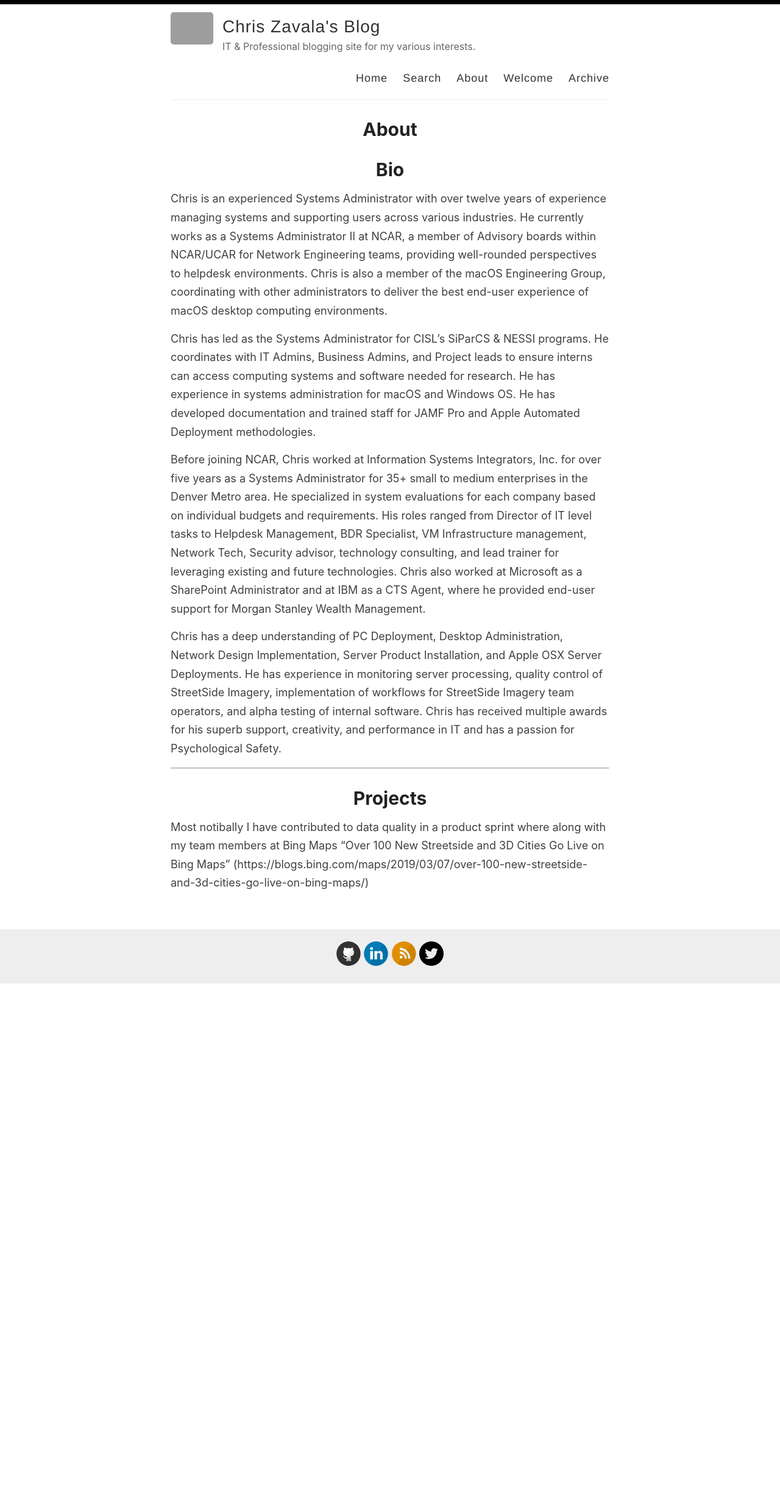
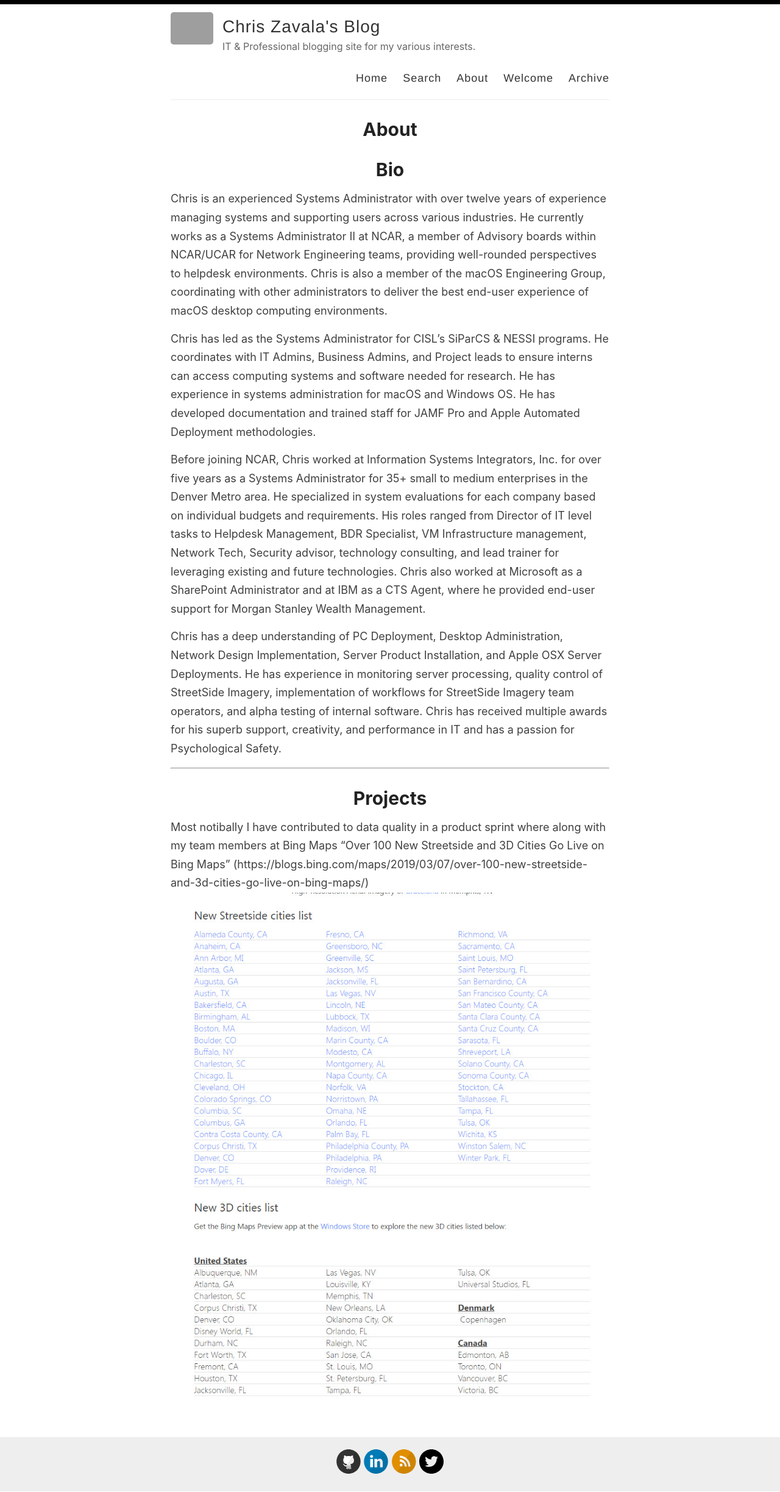
Before and after one commit to zavalalabs/zavalalabs.github.io, a Jekyll site: the page built from _pages/about.md, in a window 1280 px wide. Shown: the whole page at 61% size. Built offline with Jekyll 4.4.1, drawn with Linux system fonts in a browser that asks for light colours; before the commit the page ends 1614 px from its top, so only the background shows below that; grey boxes are pictures that could not be loaded.

Commit message:
Add image

```diff
--- a/_pages/about.md
+++ b/_pages/about.md
@@ -18,3 +18,4 @@
 
 # Projects
 Most notibally I have contributed to data quality in a product sprint where along with my team members at Bing Maps "Over 100 New Streetside and 3D Cities Go Live on Bing Maps" (https://blogs.bing.com/maps/2019/03/07/over-100-new-streetside-and-3d-cities-go-live-on-bing-maps/)
+![List of cities in table format](/images/NewStreetsidecitieslist2014.jpg "List of cities in the project")
```
Also changed, not shown: images/NewStreetsidecitieslist2014.jpg (added).
